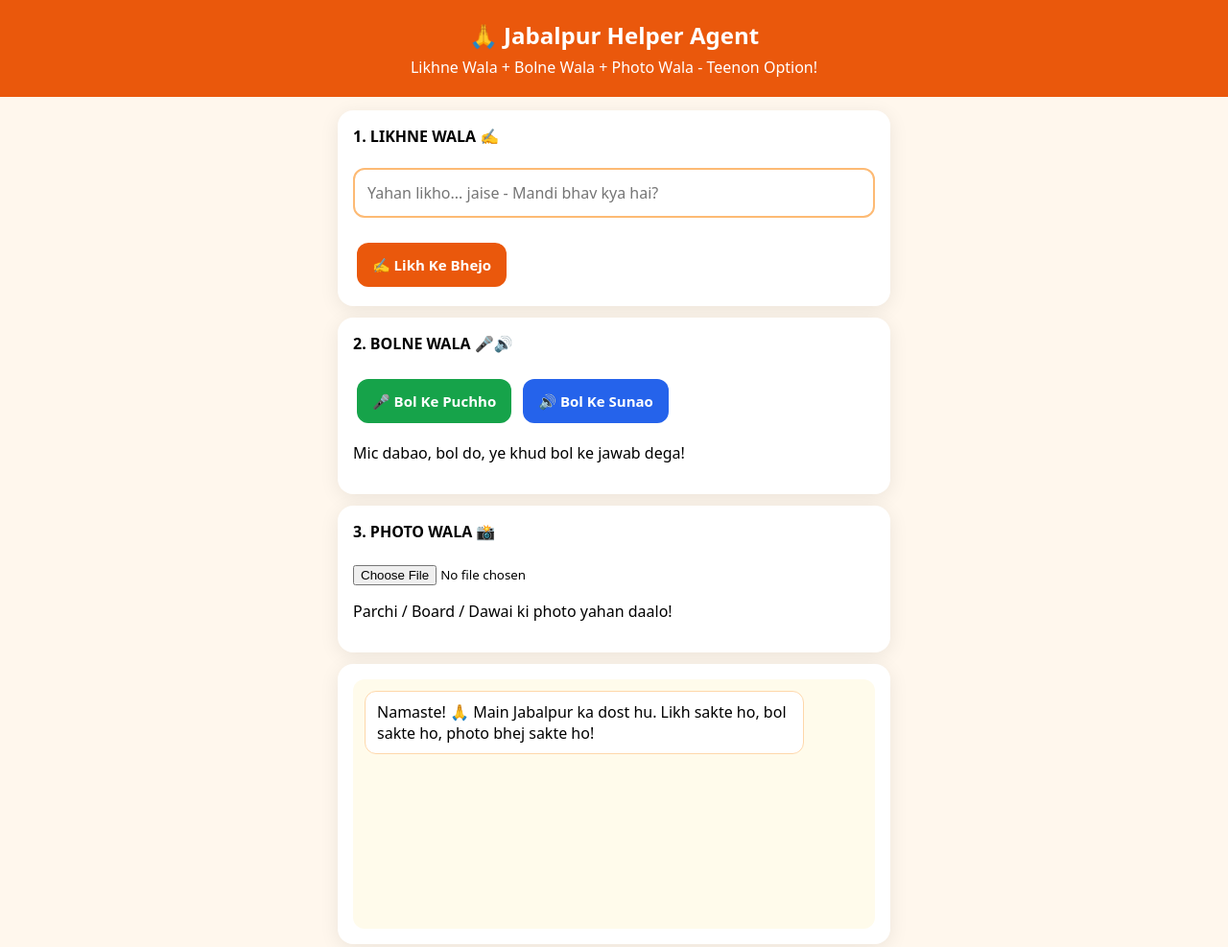
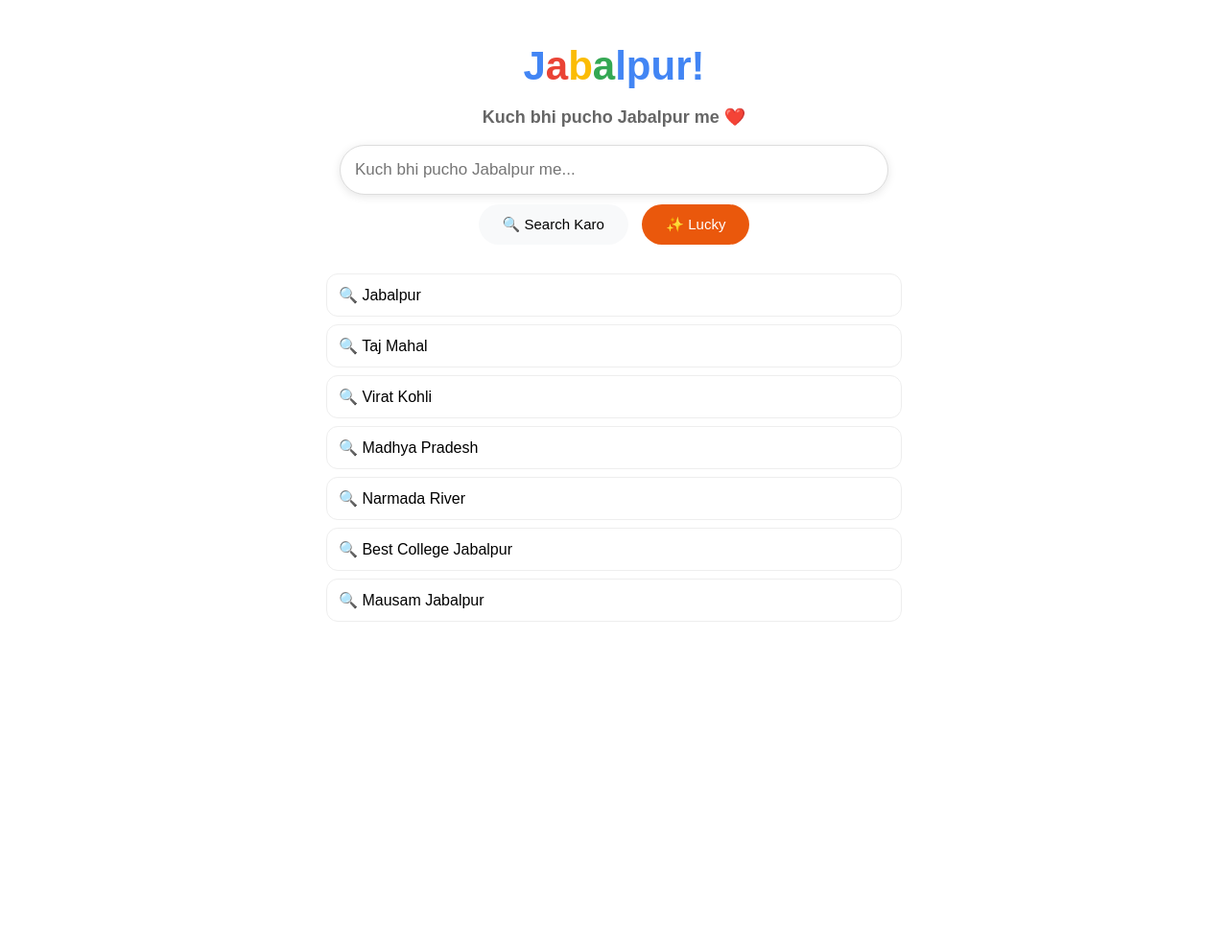
Before and after one commit to mansiprajapati01-byte/jabalpur-helper-agent, a plain HTML site: page index.html in a window 1280 px wide. Shown: the whole page at 96% size. After the commit the page ends 800 px from the top, so only its background shows below. Drawn offline with Linux system fonts and the light colour scheme.

Commit message:
Update index.html

```diff
--- a/index.html
+++ b/index.html
@@ -3,66 +3,49 @@
 <head>
 <meta charset="UTF-8">
 <meta name="viewport" content="width=device-width, initial-scale=1.0">
-<title>Jabalpur Helper Agent</title>
+<title>Jabalpur Search - Kuch Bhi Pucho Jabalpur Me</title>
 <style>
-*{box-sizing:border-box;font-family:system-ui} body{margin:0;background:#FFF7ED}
-header{background:#EA580C;color:#fff;padding:20px;text-align:center}
-header h1{margin:0;font-size:24px} header p{margin:6px 0 0}
-.box{max-width:600px;margin:14px auto;padding:0 12px}
-.card{background:#fff;border-radius:16px;padding:16px;box-shadow:0 4px 20px rgba(0,0,0,.08);margin-bottom:12px}
-button{border:0;border-radius:12px;padding:13px 16px;font-size:15px;font-weight:700;cursor:pointer;margin:4px}
-.orange{background:#EA580C;color:#fff} .green{background:#16A34A;color:#fff} .blue{background:#2563EB;color:#fff}
-#chat{height:260px;overflow:auto;background:#FFFBEB;border-radius:12px;padding:12px}
-.msg{padding:10px 12px;border-radius:12px;margin-bottom:8px;max-width:88%}
-.me{background:#EA580C;color:#fff;margin-left:auto} .bot{background:#fff;border:1px solid #FED7AA}
-input[type=text]{width:100%;padding:13px;border-radius:12px;border:2px solid #FDBA74;font-size:16px}
-#preview{width:100%;border-radius:12px;margin-top:10px;display:none}
+body{font-family:Arial;background:#fff;margin:0;padding:15px}
+.box{max-width:600px;margin:auto;text-align:center;padding-top:30px}
+h1{font-size:42px;margin:0;color:#4285F4}
+h1 span{color:#EA4335} h1 b{color:#FBBC05} h1 i{color:#34A853;font-style:normal}
+input{width:90%;padding:15px;border-radius:30px;border:1px solid #ddd;font-size:17px;box-shadow:0 2px 10px rgba(0,0,0,0.1);outline:none}
+.btn{padding:12px 25px;border:0;border-radius:25px;background:#f8f9fa;margin:10px 5px;font-size:15px;cursor:pointer}
+.btn2{background:#EA580C;color:white}
+#ans{text-align:left;background:#FFF7ED;padding:18px;border-radius:15px;margin-top:20px;line-height:1.7;white-space:pre-line;display:none}
+.card{background:white;border:1px solid #eee;padding:12px;border-radius:12px;margin:8px 0;text-align:left;cursor:pointer}
 </style>
 </head>
 <body>
-<header>
-<h1>🙏 Jabalpur Helper Agent</h1>
-<p>Likhne Wala + Bolne Wala + Photo Wala - Teenon Option!</p>
-</header>
 <div class="box">
-<div class="card">
-<b>1. LIKHNE WALA ✍️</b><br><br>
-<input type="text" id="q" placeholder="Yahan likho... jaise - Mandi bhav kya hai?">
-<br><br>
-<button class="orange" onclick="sendText()">✍️ Likh Ke Bhejo</button>
-</div>
-<div class="card">
-<b>2. BOLNE WALA 🎤🔊</b><br><br>
-<button class="green" onclick="startVoice()">🎤 Bol Ke Puchho</button>
-<button class="blue" onclick="speakLast()">🔊 Bol Ke Sunao</button>
-<p>Mic dabao, bol do, ye khud bol ke jawab dega!</p>
-</div>
-<div class="card">
-<b>3. PHOTO WALA 📸</b><br><br>
-<input type="file" id="photo" accept="image/*" onchange="readPhoto(event)">
-<img id="preview">
-<p id="photoResult"></p>
-<p>Parchi / Board / Dawai ki photo yahan daalo!</p>
-</div>
-<div class="card"><div id="chat"><div class="msg bot">Namaste! 🙏 Main Jabalpur ka dost hu. Likh sakte ho, bol sakte ho, photo bhej sakte ho!</div></div></div>
+<h1>J<span>a</span><b>b</b><i>a</i>lpur!</h1>
+<p style="color:#666;font-size:18px;font-weight:bold">Kuch bhi pucho Jabalpur me ❤️</p>
+<input id="q" placeholder="Kuch bhi pucho Jabalpur me..." onkeydown="if(event.key==='Enter')search()">
+<br>
+<button class="btn" onclick="search()">🔍 Search Karo</button>
+<button class="btn btn2" onclick="lucky()">✨ Lucky</button>
+<div id="ans"></div>
+<div id="quick" style="margin-top:20px"></div>
 </div>
 <script>
-let lastAnswer="Namaste! Main Jabalpur ka dost hu.";
-function addMsg(t,who){let d=document.createElement('div');d.className='msg '+who;d.innerText=t;document.getElementById('chat').appendChild(d);document.getElementById('chat').scrollTop=9999;}
-function getAnswer(q){
-q=q.toLowerCase();
-if(q.includes('mandi')||q.includes('bhav')||q.includes('gehu')) return "🌾 Jabalpur Mandi: Gehun ₹2425, Soya ₹4850, Chana ₹5350 per quintal.";
-if(q.includes('mausam')||q.includes('barish')) return "🌦️ Jabalpur me aaj mausam saaf hai, 32°C, barish nahi hai.";
-if(q.includes('bus')) return "🚌 Jabalpur se Katni bus - 7:00, 9:30, 2:00 baje.";
-if(q.includes('doctor')||q.includes('bukhar')) return "🏥 District Hospital Jabalpur me subah 9 se 2 baje OPD hai.";
-if(q.includes('yojana')) return "📄 Ladli Behna ₹1250 mahina, PM Kisan ₹6000 saal, Ayushman Card se 5 lakh tak free ilaj.";
-return "Samajh gaya! Mandi bhav, Mausam, Bus, Doctor ya Yojana - kuch bhi pucho, main bol ke bata dunga!";
+let quicks=["Jabalpur","Taj Mahal","Virat Kohli","Madhya Pradesh","Narmada River","Best College Jabalpur","Mausam Jabalpur"];
+document.getElementById('quick').innerHTML=quicks.map(k=>`<div class="card" onclick="document.getElementById('q').value='${k}';search()">🔍 ${k}</div>`).join('');
+async function search(){
+let q=document.getElementById('q').value.trim();
+if(!q) return alert("Pehle kuch likho!");
+let box=document.getElementById('ans'); box.style.display='block';
+box.innerText="Dhoondh rahi hun... '"+q+"'... ⏳";
+try{
+let r=await fetch(`https://en.wikipedia.org/api/rest_v1/page/summary/${encodeURIComponent(q)}`);
+let d=await r.json();
+if(d.extract){ box.innerText=`✅ ${d.title}\n\n${d.extract}\n\n🔗 https://en.wikipedia.org/wiki/${encodeURIComponent(q)}`; return; }
+}catch(e){}
+box.innerHTML=`Iska jawab Google par pakka milega! 👇<br><br><a href="https://www.google.com/search?q=${encodeURIComponent(q)}" target="_blank" style="background:#4285F4;color:white;padding:12px 20px;border-radius:20px;text-decoration:none;display:inline-block">Google par dekho - ${q}</a>`;
 }
-function sendText(){let v=document.getElementById('q').value.trim();if(!v)return;addMsg(v,'me');let a=getAnswer(v);lastAnswer=a;addMsg(a,'bot');speakLast();document.getElementById('q').value='';}
-function speakLast(){try{let u=new SpeechSynthesisUtterance(lastAnswer);u.lang='hi-IN';speechSynthesis.cancel();speechSynthesis.speak(u);}catch(e){}}
-function startVoice(){try{let R=window.SpeechRecognition||window.webkitSpeechRecognition;let r=new R();r.lang='hi-IN';r.onresult=function(e){document.getElementById('q').value=e.results[0][0].transcript;sendText();};r.start();alert('Ab bolo... sun raha hu 🎤');}catch(e){alert('Mic nahi chala, likh ke puch lo!');}}
-function readPhoto(e){let f=e.target.files[0];if(!f)return;let url=URL.createObjectURL(f);let img=document.getElementById('preview');img.src=url;img.style.display='block';let msg="📸 Photo mil gayi! Maine photo dekh li. Ye parchi / board / dawai ki photo hai. Saaf dikh rahi hai!";lastAnswer=msg;addMsg("Photo bhej di 📸",'me');addMsg(msg,'bot');document.getElementById('photoResult').innerText=msg;speakLast();}
-document.getElementById('q').addEventListener('keydown',e=>{if(e.key==='Enter')sendText();});
+function lucky(){
+let a=["Jabalpur","Narmada nadi","Taj Mahal","Madhya Pradesh"];
+document.getElementById('q').value=a[Math.floor(Math.random()*a.length)]; search();
+}
 </script>
 </body>
 </html>
```
